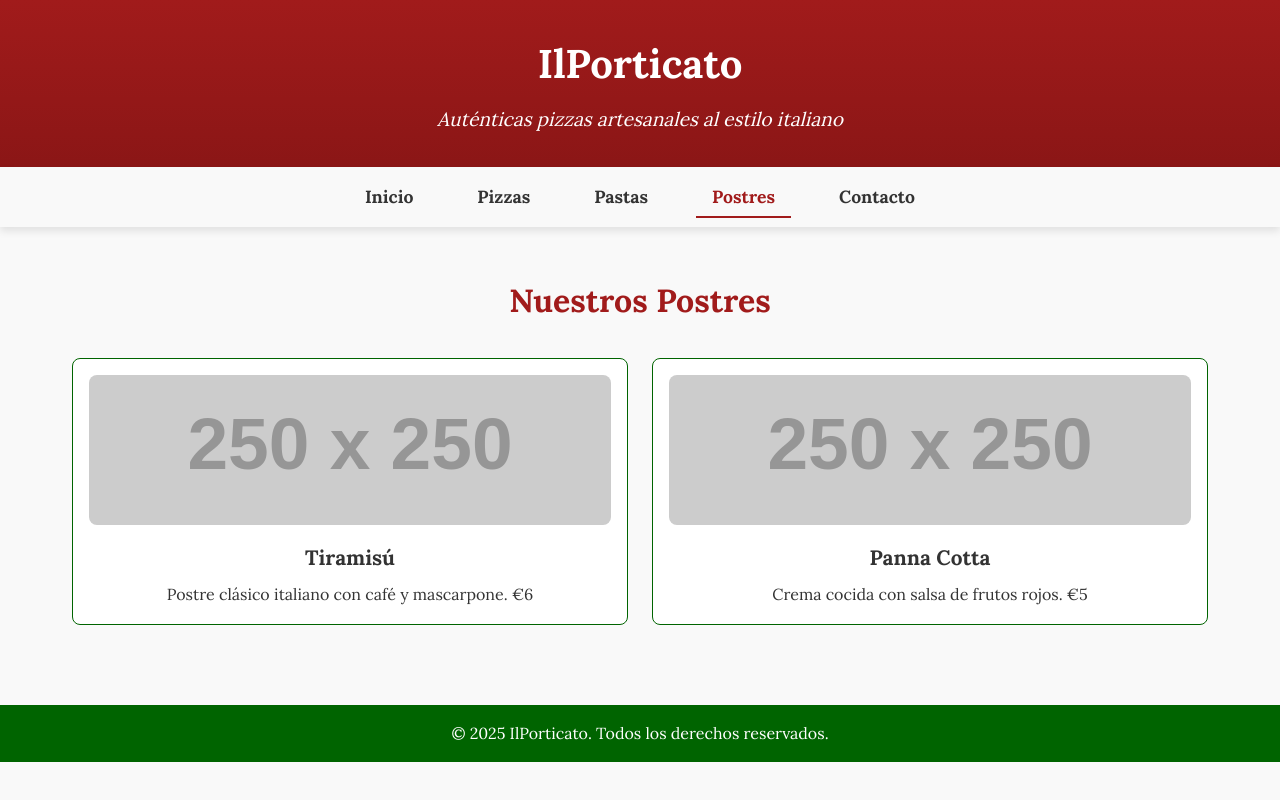
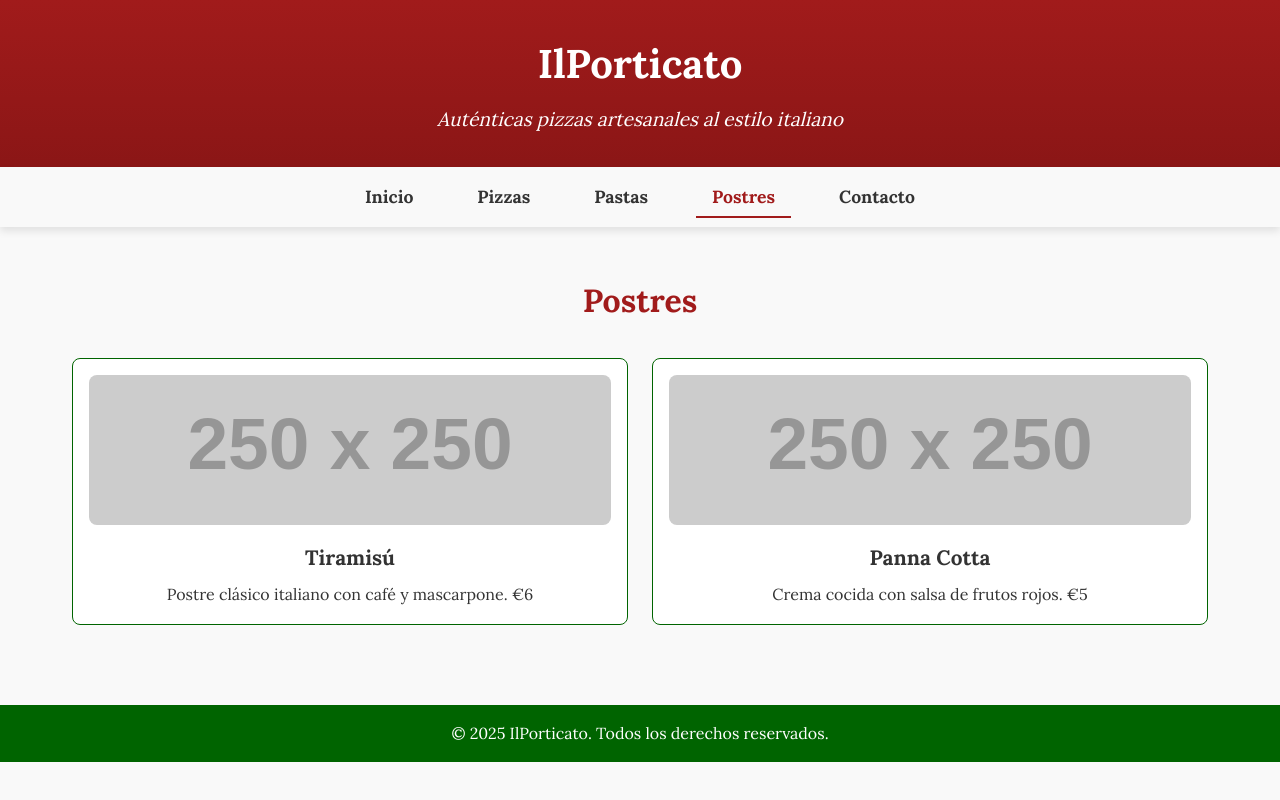
Before and after one commit to ManelocoXD/ilporticato-web, a plain HTML site: page postres.html in a window 1280 px wide. Drawn offline with Linux system fonts and the light colour scheme; placeholder pictures from the web are drawn by us.

```diff
--- a/Postres.html
+++ b/postres.html
@@ -27,7 +27,7 @@
 
     <!-- Sección de postres -->
     <section id="postres" class="section">
-        <h2>Nuestros Postres</h2>
+        <h2>Postres</h2>
         <div class="menu-grid">
             <div class="menu-item">
                 <img src="https://via.placeholder.com/250" alt="Tiramisú">
```
Also changed, not shown: index.html (+1 -1 lines), pastas.html (renamed from Pastas.html).
